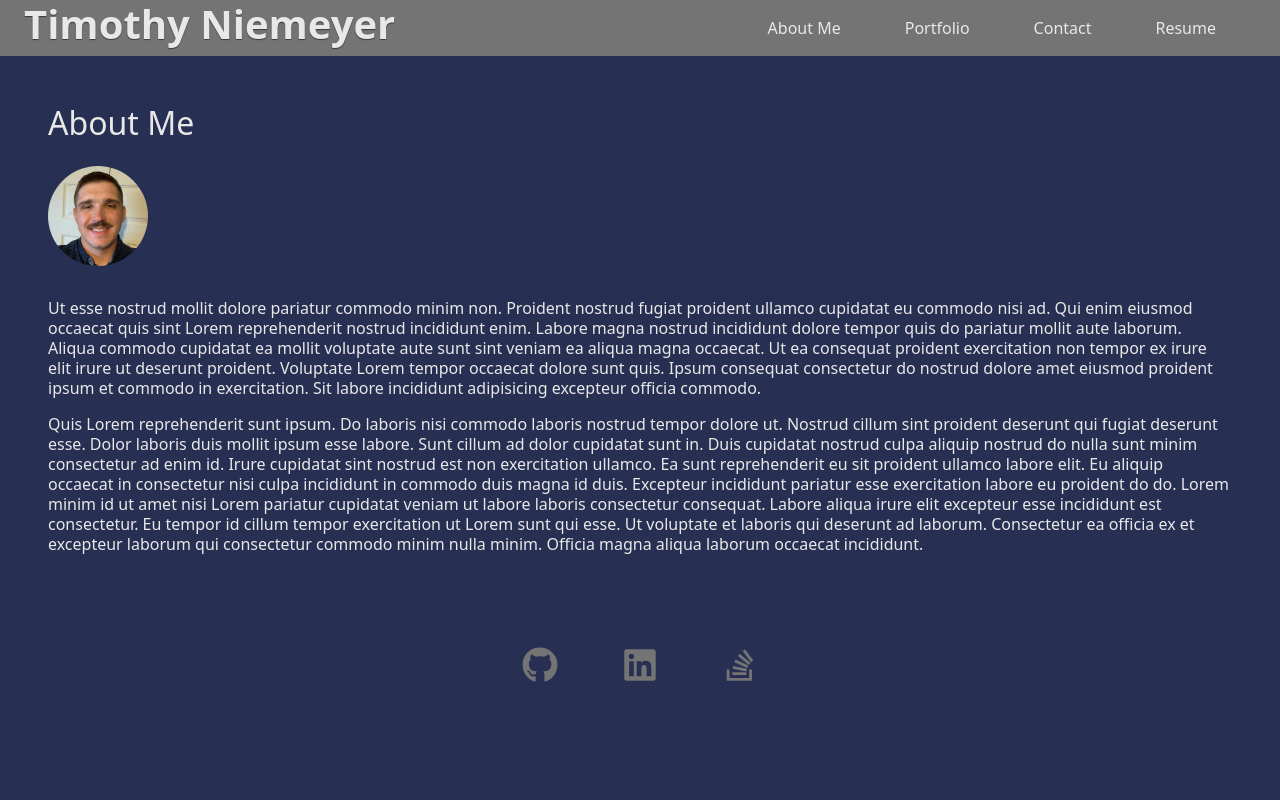
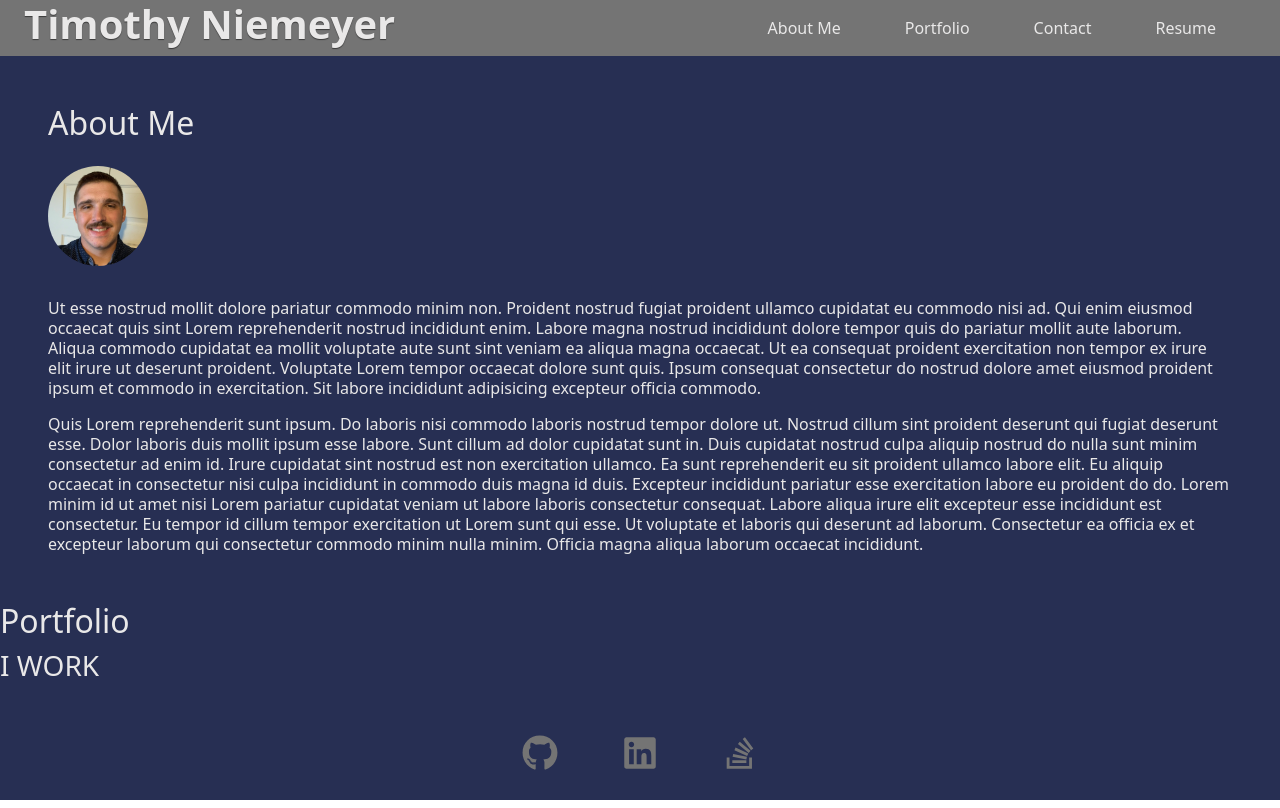
Before and after one commit to tniemeye19/symmetrical-react-enigma-portfolio, a React (Create React App) app: page / in a window 1280 px wide. Built offline with nearby package versions, Linux system fonts and the light colour scheme.

Commit message:
create structure for Portfolio and RepoList

```diff
--- a/src/App.js
+++ b/src/App.js
@@ -1,6 +1,7 @@
 import './App.css';
 import Navigation from './components/Navigation';
 import About from './components/About';
+import Portfolio from './components/Portfolio';
 
 import Footer from './components/Footer';
 
@@ -11,6 +12,7 @@ function App() {
       <Navigation />
       <main>
         <About />
+        <Portfolio />
       </main>
       <Footer />
     </div>
--- /dev/null
+++ b/src/components/Portfolio/index.js
@@ -0,0 +1,13 @@
+import React from 'react';
+import RepoList from '../RepoList';
+
+function Portfolio() {
+    return (
+        <div className='portfolio'>
+            <h2>Portfolio</h2>
+            <RepoList />
+        </div>
+    )
+}
+
+export default Portfolio;
--- /dev/null
+++ b/src/components/RepoList/index.js
@@ -0,0 +1,9 @@
+import React from 'react';
+
+function RepoList() {
+    return(
+        <h3>I WORK</h3>
+    )
+}
+
+export default RepoList;
```
Also changed, not shown: src/components/Portfolio/style.css (added), src/components/RepoList/style.css (added).
